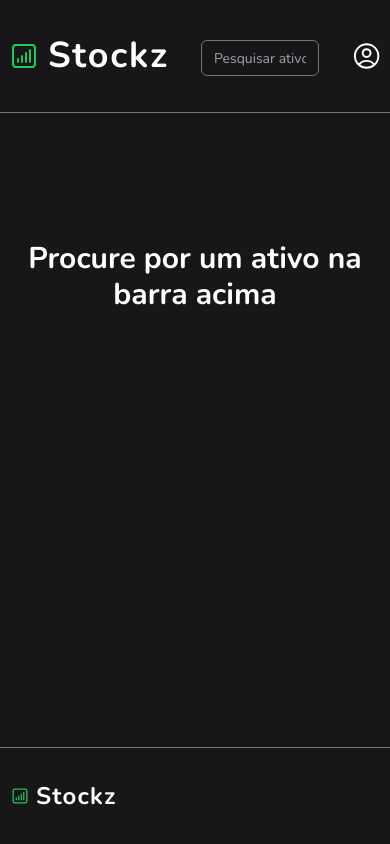
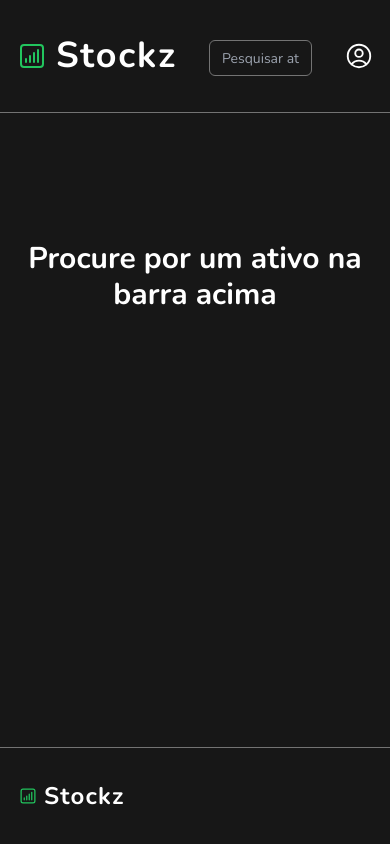
Before and after one commit to vitorwlima/windinvest, a Next.js app in the folder web/: page / in a window 390 px wide. Built offline with nearby package versions, Linux system fonts and the light colour scheme.

Commit message:
feat: improve responsiveness

```diff
--- a/web/src/app/ativos/[ticker]/Asset.tsx
+++ b/web/src/app/ativos/[ticker]/Asset.tsx
@@ -34,11 +34,9 @@ export const Asset: React.FC<Props> = ({ ticker }) => {
     <main>
       <AssetHeader about={formattedAsset.about} />
 
-      <div className="px-2">
-        <AssetIntroductionData asset={formattedAsset} />
-        <WindScore windScore={formattedAsset.windScore} />
-        <Fundamentals asset={formattedAsset} />
-      </div>
+      <AssetIntroductionData asset={formattedAsset} />
+      <WindScore windScore={formattedAsset.windScore} />
+      <Fundamentals asset={formattedAsset} />
     </main>
   )
 }
--- a/web/src/components/AssetHeader.tsx
+++ b/web/src/components/AssetHeader.tsx
@@ -7,7 +7,7 @@ type Props = {
 export const AssetHeader: React.FC<Props> = ({ about }) => {
   const { ticker, name } = about
   return (
-    <header className="bg-neutral-800 px-2 py-8">
+    <header className="bg-neutral-800 px-4 py-8">
       <div className="mx-auto flex max-w-6xl flex-col gap-1 font-bold">
         <h1 className="text-3xl">{ticker}</h1>
         <h2 className="text-xs">{name}</h2>
--- a/web/src/components/AssetIntroductionData.tsx
+++ b/web/src/components/AssetIntroductionData.tsx
@@ -30,7 +30,7 @@ export const AssetIntroductionData: React.FC<Props> = ({ asset }) => {
   ]
 
   return (
-    <section className="mx-auto mt-12 grid max-w-6xl grid-cols-1 gap-4 sm:grid-cols-2 lg:grid-cols-5">
+    <section className="mx-auto mt-12 grid max-w-6xl grid-cols-1 gap-4 px-4 sm:grid-cols-2 lg:grid-cols-5 lg:px-0">
       {cardsData.map(({ title, data }, index) => (
         <DataCard
           key={title}
--- a/web/src/components/DataCard.tsx
+++ b/web/src/components/DataCard.tsx
@@ -14,7 +14,9 @@ export const DataCard: React.FC<Props> = ({ title, data, isLast }) => {
       <h3 className="w-full bg-green-500 p-2 text-center text-sm tracking-wide text-neutral-800">
         {title.toUpperCase()}
       </h3>
-      <p className="w-full bg-neutral-800 p-5 text-center text-2xl">{data}</p>
+      <p className="w-full bg-neutral-800 p-5 text-center text-lg md:text-xl lg:text-2xl">
+        {data}
+      </p>
     </div>
   )
 }
--- a/web/src/components/Footer.tsx
+++ b/web/src/components/Footer.tsx
@@ -3,7 +3,7 @@ import Link from 'next/link'
 
 export const Footer: React.FC = () => {
   return (
-    <footer className="mt-20 w-full border-t border-neutral-500 px-2 py-8">
+    <footer className="mt-20 w-full border-t border-neutral-500 px-4 py-8">
       <div className="mx-auto flex max-w-6xl items-center justify-between gap-8">
         <Link className="flex items-center gap-1" href="/">
           <ChartBarSquareIcon className="h-5 w-6 text-green-500" />
--- a/web/src/components/Header.tsx
+++ b/web/src/components/Header.tsx
@@ -4,7 +4,7 @@ import { SearchAsset } from './SearchAsset'
 
 export const Header: React.FC = () => {
   return (
-    <header className="w-full border-b border-neutral-500 px-2 py-8">
+    <header className="w-full border-b border-neutral-500 px-4 py-8">
       <div className="mx-auto flex max-w-6xl items-center justify-between gap-8">
         <Link className="flex items-center gap-2" href="/">
           <ChartBarSquareIcon className="h-8 w-8 text-green-500" />
```
